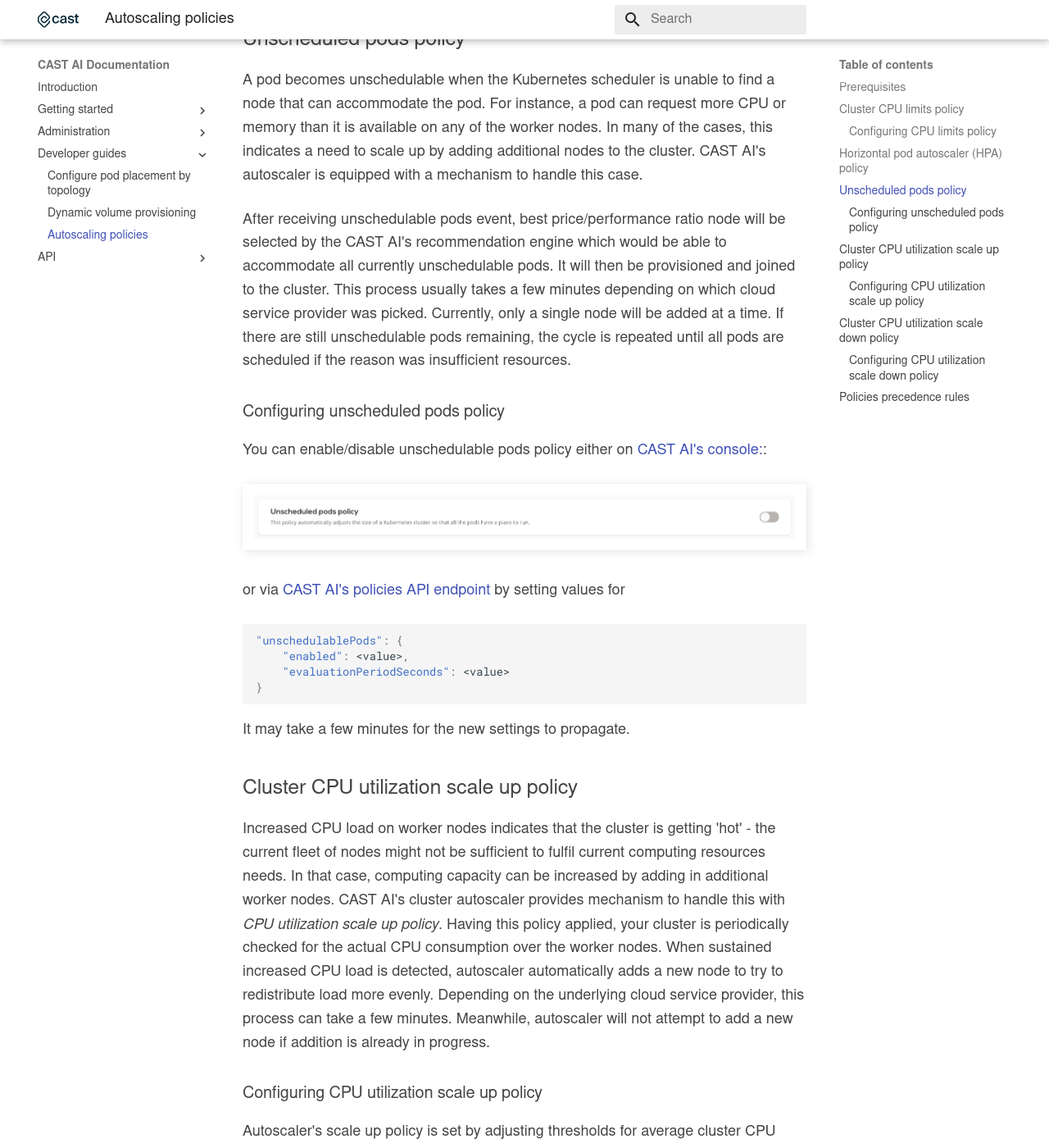
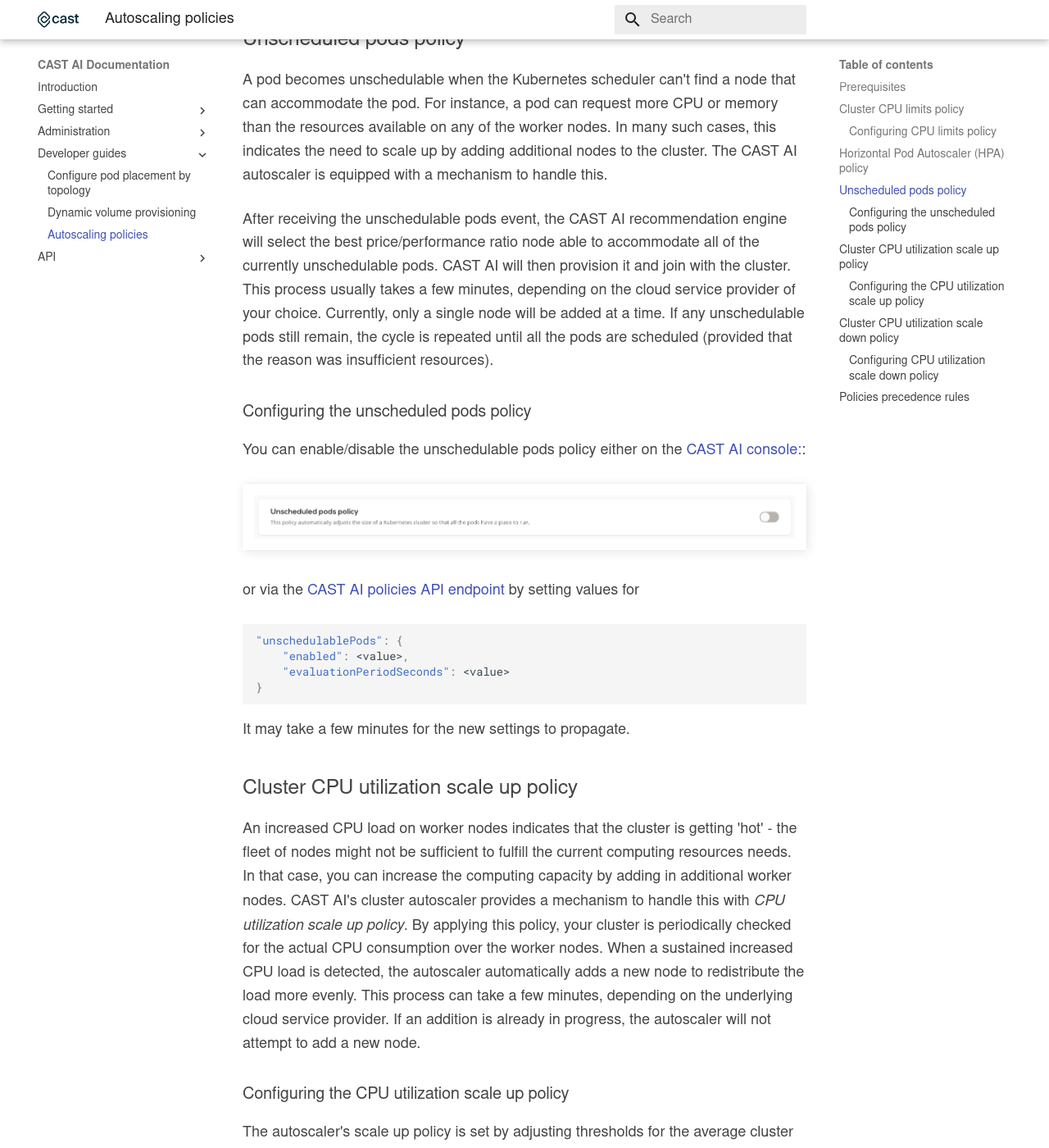
Before and after one commit to castai/docs, an MkDocs documentation site: the page built from docs/guides/autoscaling-policies.md, in a window 1280 px wide and 1400 px high, scrolled down 1814 px. Shown: the whole window at 82% size. Built offline with MkDocs 1.6.1 and Material for MkDocs 9.7.7, drawn with Linux system fonts in a browser that asks for light colours; some web fonts are replaced; some of the changed text lies outside the part shown.

Commit message:
Update autoscaling-policies.md

````diff
--- a/docs/guides/autoscaling-policies.md
+++ b/docs/guides/autoscaling-policies.md
@@ -1,34 +1,34 @@
 # Autoscaling policies
 
-Autoscaling policies define a set of rules based on which your cluster is being monitored and scaled to maintain steady
-performance at the lowest cost possible.
+Autoscaling policies define a set of rules based on which your cluster is monitored and scaled to maintain steady
+performance at the lowest possible cost.
 
-This topic describes available policy configuration options as well as provides guidance on how to configure them.
+This topic describes the available policy configuration options and provides guidance on how to configure them.
 
 ## Prerequisites
 
-To enable autoscaling policies you need to create a cluster first. Here's how to create one: [Creating your first
+To enable the autoscaling policies, you need to create a cluster first. Here's a guide that shows you how to create a cluster: [Creating your first
 cluster](https://castai.github.io/docs/getting-started/creating-your-first-cluster/).
 
-To see available policy settings, select your cluster and navigate to _Policies_ on
+To see the available policy settings, select your cluster and navigate to _Policies_ on
 [CAST AI's console](https://console.cast.ai/):
 
 ![](autoscaling-policies/policies.png)
 
 ## Cluster CPU limits policy
 
-Each CAST AI's cluster size can be limited by **the total amount** of vCPUs available on all worker nodes
+Each CAST AI cluster size can be limited by **the total amount** of vCPUs available on all the worker nodes
 used to run workloads.
-If disabled, the cluster will be able to upscale indefinitely, and downscale to 0 worker nodes depending on the actual
+If disabled, the cluster can upscale indefinitely and downscale to 0 worker nodes, depending on the actual
 resource consumption.
 
 ### Configuring CPU limits policy
 
-Cluster CPU limits settings can be adjusted either via [CAST AI's console:](https://console.cast.ai/)
+You can adjust a cluster's CPU limits settings either via the [CAST AI console:](https://console.cast.ai/)
 
 ![](autoscaling-policies/cluster_size.png)
 
-or via [CAST AI's policies API endpoint](https://api.cast.ai/v1/spec/#/cluster-policies/UpsertPolicies) by setting
+or via the [CAST AI policies API endpoint](https://api.cast.ai/v1/spec/#/cluster-policies/UpsertPolicies) by setting
 values for
 
 ```json
@@ -43,31 +43,29 @@
 
 The new settings will propagate immediately.
 
-## Horizontal pod autoscaler (HPA) policy
+## Horizontal Pod Autoscaler (HPA) policy
 
-See HPA documentaion for a detailed overview.
+See HPA documentation for a detailed overview.
 
 ## Unscheduled pods policy
 
-A pod becomes unschedulable when the Kubernetes scheduler is unable to find a node that can accommodate the pod.
-For instance, a pod can request more CPU or memory than it is available on any of the worker nodes.
-In many of the cases, this indicates a need to scale up by adding additional nodes to the cluster.
-CAST AI's autoscaler is equipped with a mechanism to handle this case.
+A pod becomes unschedulable when the Kubernetes scheduler can't find a node that can accommodate the pod.
+For instance, a pod can request more CPU or memory than the resources available on any of the worker nodes.
+In many such cases, this indicates the need to scale up by adding additional nodes to the cluster.
+The CAST AI autoscaler is equipped with a mechanism to handle this.
 
-After receiving unschedulable pods event, best price/performance ratio node will be selected by the CAST AI's
-recommendation engine which would be able to accommodate all currently unschedulable pods.
-It will then be provisioned and joined to the cluster. This process usually takes a few minutes depending on which cloud
- service provider was picked.
-Currently, only a single node will be added at a time. If there are still unschedulable pods remaining, the cycle is
-repeated until all pods are scheduled if the reason was insufficient resources.
+After receiving the unschedulable pods event, the CAST AI recommendation engine will select the best price/performance ratio node able to accommodate all of the currently unschedulable pods.
+CAST AI will then provision it and join with the cluster. This process usually takes a few minutes, depending on the cloud service provider of your choice.
+Currently, only a single node will be added at a time. If any unschedulable pods still remain, the cycle is
+repeated until all the pods are scheduled (provided that the reason was insufficient resources).
 
-### Configuring unscheduled pods policy
+### Configuring the unscheduled pods policy
 
-You can enable/disable unschedulable pods policy either on [CAST AI's console:](https://console.cast.ai/):
+You can enable/disable the unschedulable pods policy either on the [CAST AI console:](https://console.cast.ai/):
 
 ![](autoscaling-policies/unschedulable_pods.png)
 
-or via [CAST AI's policies API endpoint](https://api.cast.ai/v1/spec/#/cluster-policies/UpsertPolicies) by setting
+or via the [CAST AI policies API endpoint](https://api.cast.ai/v1/spec/#/cluster-policies/UpsertPolicies) by setting
 values for
 
 ```json
@@ -81,28 +79,28 @@
 
 ## Cluster CPU utilization scale up policy
 
-Increased CPU load on worker nodes indicates that the cluster is getting 'hot' - the current fleet of nodes might not
-be sufficient to fulfil current computing resources needs.
-In that case, computing capacity can be increased by adding in additional worker nodes.
-CAST AI's cluster autoscaler provides mechanism to handle this with _CPU utilization scale up policy_.
-Having this policy applied, your cluster is periodically checked for the actual CPU consumption over the worker nodes.
-When sustained increased CPU load is detected, autoscaler automatically adds a new node to try to redistribute load
+An increased CPU load on worker nodes indicates that the cluster is getting 'hot' - the fleet of nodes might not
+be sufficient to fulfill the current computing resources needs.
+In that case, you can increase the computing capacity by adding in additional worker nodes.
+CAST AI's cluster autoscaler provides a mechanism to handle this with _CPU utilization scale up policy_.
+By applying this policy, your cluster is periodically checked for the actual CPU consumption over the worker nodes.
+When a sustained increased CPU load is detected, the autoscaler automatically adds a new node to redistribute the load
 more evenly.
-Depending on the underlying cloud service provider, this process can take a few minutes. Meanwhile, autoscaler will
-not attempt to add a new node if addition is already in progress.
+This process can take a few minutes, depending on the underlying cloud service provider. If an addition is already in progress, the autoscaler will
+not attempt to add a new node.
 
-### Configuring CPU utilization scale up policy
+### Configuring the CPU utilization scale up policy
 
-Autoscaler's scale up policy is set by adjusting thresholds for average cluster CPU load in percentages and evaluation
+The autoscaler's scale up policy is set by adjusting thresholds for the average cluster CPU load in percentages and evaluation
 period in seconds.
-Evaluation window describes for how long the average cluster CPU utilization should stay above the threshold for it to
-be considered eligible for scale up.
+The evaluation window describes for how long the average cluster CPU utilization should stay above the threshold for it to
+be considered as eligible for scale up.
 
-You can edit settings for this policy via [CAST AI's console](https://console.cast.ai/):
+You can edit settings for this policy via the [CAST AI console](https://console.cast.ai/):
 
 ![](autoscaling-policies/cpu_scale_up.png)
 
-or [CAST AI's policies API endpoint](https://api.cast.ai/v1/spec/#/cluster-policies/UpsertPolicies) by setting values
+or the [CAST AI policies API endpoint](https://api.cast.ai/v1/spec/#/cluster-policies/UpsertPolicies) by setting values
 for
 
 ```json
@@ -119,35 +117,34 @@
 
 ## Cluster CPU utilization scale down policy
 
-CAST AI's node autoscaler decreases the size of the cluster when some worker nodes are consistently unneeded for a
-significant amount of time.
-A node is considered unneeded when it has low actual CPU utilization. On the event of scale down a node will be drained
+The CAST AI node autoscaler decreases the size of the cluster when some worker nodes are unneeded for a
+significant amount of time and consistently.
+A node is considered as unneeded when it has a low actual CPU utilization. In the event of a scale down, a node will be drained
 and removed from a cluster if:
 
-* other worker nodes meet the resources (CPU, memory) demand of the pods currently running.
-* it doesn't contain any pods with volumes attached - the node is stateless.
-* it doesn't contain pods with restrictive.
-[PodDisruptionBudget](https://kubernetes.io/docs/concepts/workloads/pods/disruptions/#pod-disruption-budgets)
-* it doesn't contain pods that cannot be moved elsewhere due to node selection constraints (non-matching node selectors
- or affinity, matching anti-affinity, etc.)
+* other worker nodes meet the resource (CPU, memory) demand of the currently running pods,
+* it doesn't contain any pods with volumes attached - the node is stateless,
+* it doesn't contain any pods with the restrictive
+[PodDisruptionBudget](https://kubernetes.io/docs/concepts/workloads/pods/disruptions/#pod-disruption-budgets),
+* it doesn't contain any pods that cannot be moved elsewhere due to the node selection constraints (non-matching node selectors
+ or affinity, matching anti-affinity, etc.).
 
-If autoscaler fails to find worker nodes eligible for deletion, cluster's state would not be affected.
-Otherwise, only a single node at a time will be attempted to be removed. In that case, autoscaler issues termination of
- the underlying instance in a cloud-provider-dependent manner.
+If the autoscaler fails to find worker nodes eligible for deletion, the cluster's state will not be affected.
+Otherwise, it will attempt to remove only a single node at a time. In that case, the autoscaler issues termination of the underlying instance in a cloud-provider-dependent manner.
 This process usually takes a few minutes.
 
 ### Configuring CPU utilization scale down policy
 
-You can control autoscaler's scale down policy by adjusting thresholds for average cluster CPU load in percentages and
+You can control the autoscaler's scale down policy by adjusting thresholds for the average cluster CPU load in percentages and
  evaluation period in seconds.
-Evaluation window describes for how long should the average cluster CPU utilization stay below threshold for it to be
- considered eligible for scale down.
+The evaluation window describes how long the average cluster CPU utilization should stay below a threshold for it to be
+ considered as eligible for scale down.
 
-Scale down policy settings can be adjusted via  [CAST AI's console:](https://console.cast.ai/):
+Scale down policy settings can be adjusted via the [CAST AI console:](https://console.cast.ai/):
 
 ![CPU scale down](autoscaling-policies/cpu_scale_down.png)
 
-or [CAST AI's policies API endpoint](https://api.cast.ai/v1/spec/#/cluster-policies/UpsertPolicies) by setting values
+or the [CAST AI policies API endpoint](https://api.cast.ai/v1/spec/#/cluster-policies/UpsertPolicies) by setting values
  for
 
 ```json
````
Also changed, not shown: other parts of docs/guides/autoscaling-policies.md (+1 -1 lines).
